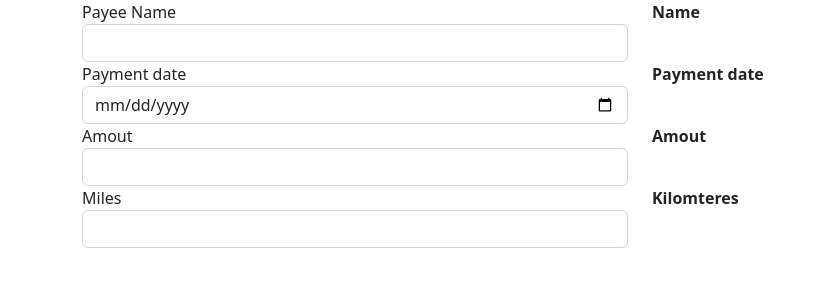
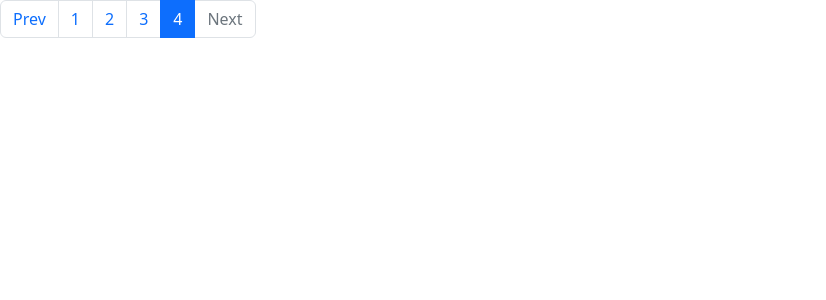
Before and after one commit to 3gzon/bootcamp-ng, an Angular app: page / in a window 1280 px wide. Shown: the top 300 px of the page, without its empty margins (0-826 px from the left). Built offline with nearby package versions, Linux system fonts and the light colour scheme.

Commit message:
feat: added pagination with ng class, and disabled next and prev buttons

```diff
--- a/angular.json
+++ b/angular.json
@@ -19,10 +19,7 @@
             "polyfills": ["zone.js"],
             "tsConfig": "tsconfig.app.json",
             "assets": ["src/favicon.ico", "src/assets"],
-            "styles": [
-              "src/styles.css",
-              "../node_modules/bootstrap/dist/css/bootstrap.min.css"
-            ],
+            "styles": ["src/styles.css"],
             "scripts": []
           },
           "configurations": {
--- a/src/app/app.component.html
+++ b/src/app/app.component.html
@@ -1,50 +1,13 @@
-<div class="container">
-  <div class="row">
-    <div class="form-group col">
-      <label for="">Payee Name</label>
-      <input class="form-control" type="text" (input)="onNameChange($any($event.target).value)">
-    </div>
-    <div class="col">
-      <label for=""><b>Name</b></label>
-      <div>
-        {{name | titlecase}}
-      </div>
-    </div>
-  </div>
-  <div class="row">
-    <div class="form-group col">
-      <label for="">Payment date</label>
-      <input class="form-control" type="date" (input)="onDateChange($any($event.target).value)">
-    </div>
-    <div class="col">
-      <label for=""><b>Payment date</b></label>
-      <div>
-        {{date | date}}
-      </div>
-    </div>
-  </div>
-  <div class="row">
-    <div class="form-group col">
-      <label for="">Amout</label>
-      <input class="form-control" type="number" (input)="onAmountChange($any($event.target).value)">
-    </div>
-    <div class="col">
-      <label for=""><b>Amout</b></label>
-      <div>
-        {{amount | currency}}
-      </div>
-    </div>
-  </div>
-  <div class="row">
-    <div class="form-group col">
-      <label for="">Miles</label>
-      <input class="form-control" type="number" (input)="onMilesChange($any($event.target).value)">
-    </div>
-    <div class="col">
-      <label for=""><b>Kilomteres</b></label>
-      <div>
-        {{miles | convert:'m'}}
-      </div>
-    </div>
-  </div>
-</div>
+<nav>
+  <ul class="pagination">
+    <li class="page-item" [ngClass]="{disabled:currentPage===0}">
+      <a href="" class="page-link">Prev</a>
+    </li>
+    <li [ngClass]="{active: i===currentPage}" class="page-item" *ngFor="let image of images; let i=index">
+      <a href="" class="page-link">{{i+1}}</a>
+    </li>
+    <li class="page-item" [ngClass]="{disabled:currentPage===images.length-1}">
+      <a href="" class="page-link">Next</a>
+    </li>
+  </ul>
+</nav>
--- a/src/app/app.component.ts
+++ b/src/app/app.component.ts
@@ -1,32 +1,27 @@
 import { Component, Input } from '@angular/core';
-// import * as faker from 'faker';
 @Component({
   selector: 'app-root',
   templateUrl: './app.component.html',
   styleUrls: ['./app.component.css'],
 })
 export class AppComponent {
-  name!: string;
-  date!: string;
-  amount!: number;
-  miles!: number;
-  car = {
-    brand: 'golf',
-    model: '6',
-    year: 2020,
-  };
-  onNameChange(value: string) {
-    this.name = value;
-  }
-  onDateChange(value: string) {
-    this.date = value;
-  }
-
-  onAmountChange(value: string) {
-    this.amount = parseFloat(value);
-  }
-
-  onMilesChange(value: string) {
-    this.miles = parseFloat(value);
-  }
+  currentPage = 3;
+  images = [
+    {
+      title: 'title one',
+      url: 'https://picsum.photos/id/237/200/300',
+    },
+    {
+      title: 'title two',
+      url: 'https://picsum.photos/id/232/200/300',
+    },
+    {
+      title: 'title three',
+      url: 'https://picsum.photos/id/231/200/300',
+    },
+    {
+      title: 'title four',
+      url: 'https://picsum.photos/id/234/200/300',
+    },
+  ];
 }
```
